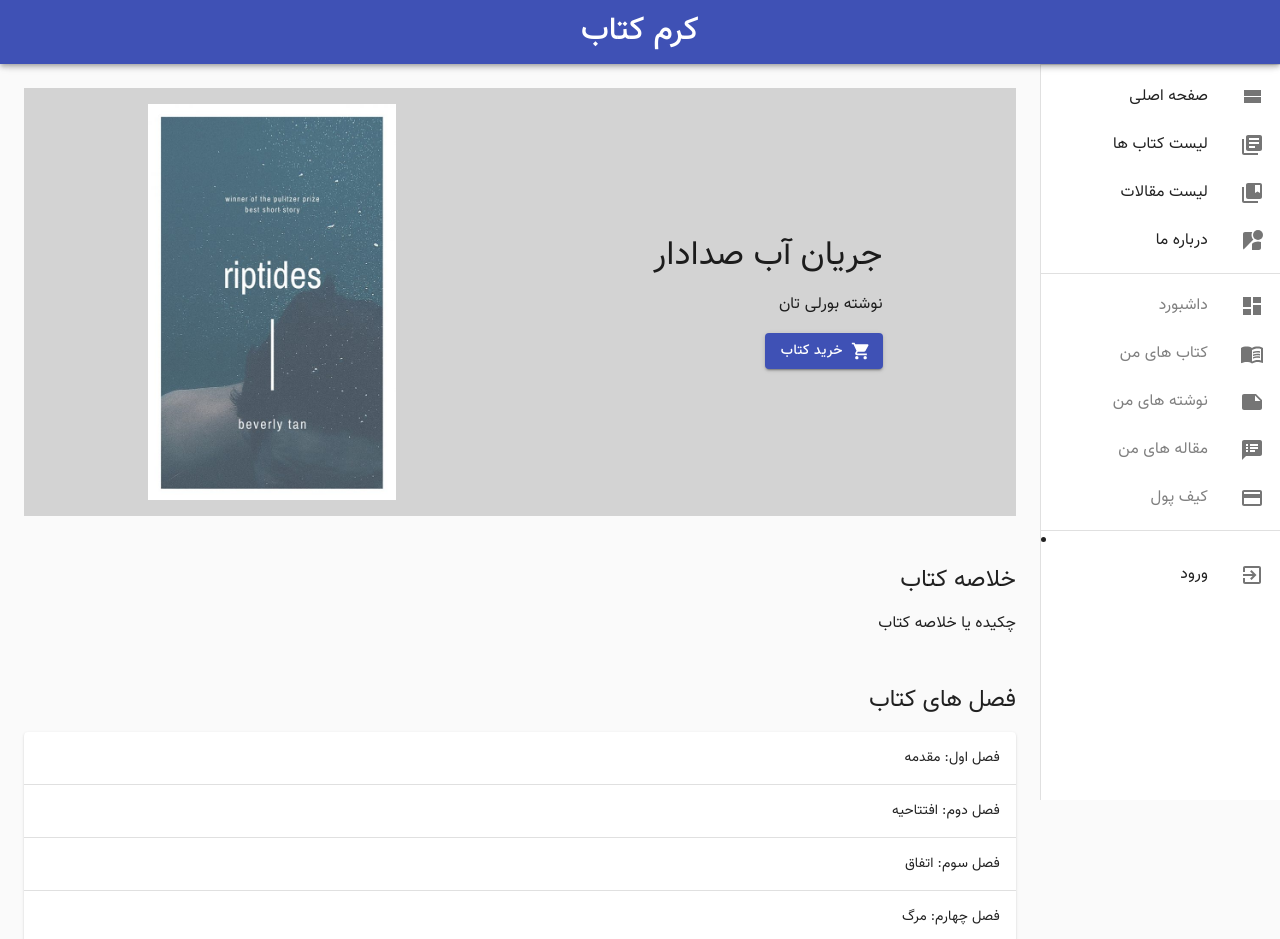
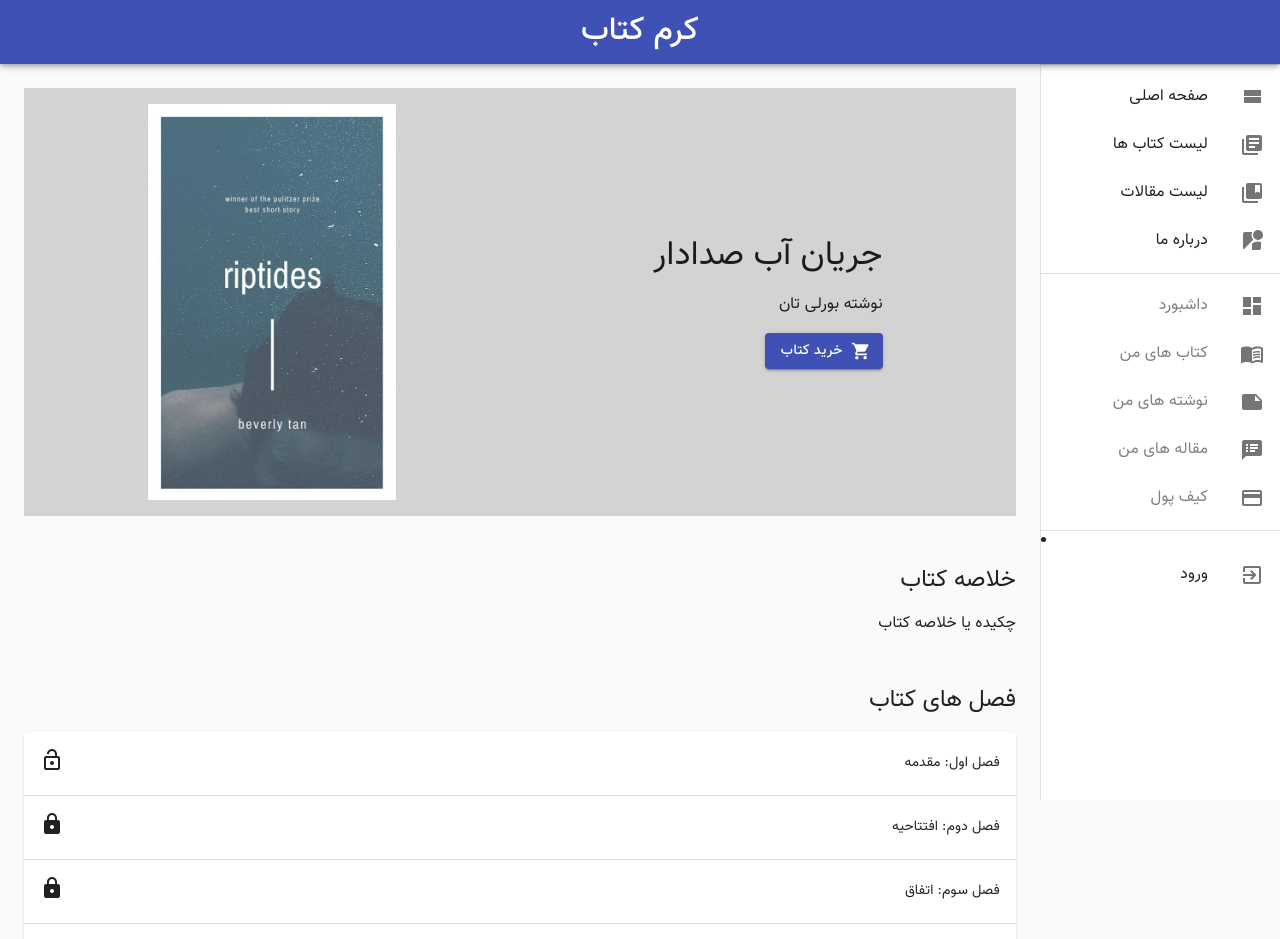
Before and after one commit to mohsen12999/bookworm, a React (Create React App) app: page /book/1 in a window 1280 px wide. Shown: the top 939 px of the page. Built offline with nearby package versions, Linux system fonts and the light colour scheme.

Commit message:
single book chapte locked/unlocked

```diff
--- a/src/pages/SingleBook.css
+++ b/src/pages/SingleBook.css
@@ -48,3 +48,7 @@
     width: 100%;
   }
 }
+
+.locked-chapter:hover {
+  cursor: no-drop;
+}
--- a/src/pages/SingleBook.js
+++ b/src/pages/SingleBook.js
@@ -9,53 +9,33 @@ import Paper from "@material-ui/core/Paper";
 import Button from "@material-ui/core/Button";
 import ShoppingCartIcon from "@material-ui/icons/ShoppingCart";
 import Tooltip from "@material-ui/core/Tooltip";
+import LockIcon from "@material-ui/icons/Lock";
+import LockOpenIcon from "@material-ui/icons/LockOpen";
 
 import { useParams } from "react-router-dom";
 
-import { makeStyles } from "@material-ui/core/styles";
-
-import { books } from "../services/data";
+import { getBook, getBookChapter } from "../services/data";
+import { AuthContext } from "../contexts/AuthContext";
 
 import "./SingleBook.css";
-
-const useStyles = makeStyles(theme => ({
-  bidSlider: {
-    background: "lightgray",
-    display: "flex"
-    //display: "display",
-    // [theme.breakpoints.up("sm")]: {
-    //   display: "flex"
-    // }
-  },
-  image: {
-    width: "50%",
-    margin: "1rem",
-    [theme.breakpoints.up("sm")]: {
-      width: "50%"
-    }
-  },
-  imageSpan: {
-    flexGrow: "1",
-    display: "flex",
-    justifyContent: "center",
-    alignItems: "center",
-    direction: "rtl",
-    width: "100%",
-    [theme.breakpoints.up("sm")]: {
-      width: "50%"
-    }
-  }
-}));
 
 // TODO: Book Name
 // TODO: Book Author
 // TODO: Book Abstract
+// TODO: Can Read(Auth & Buy)
+// TODO: Link to chapter
 
 const SingleBook = () => {
-  const classes = useStyles();
   let { id } = useParams();
-  const book = books.find(b => b.id === Number(id));
+  const book = getBook(id);
+  const chapters = getBookChapter(id);
 
+  return (
+    <AuthContext.Consumer>
+      {(context) => {
+        const owned =
+          context.isAuthenticated && context.boughtBook.includes(book.id);
+        console.log(owned);
         return (
           <React.Fragment>
             <div className="big-book-banner">
@@ -70,6 +50,7 @@ const SingleBook = () => {
                 <div className="book-text">
                   <Typography variant="h4">{book.title}</Typography>
                   <Typography paragraph>نوشته {book.author}</Typography>
+                  {!owned && (
                     <Button
                       className="buy-book-btn"
                       variant="contained"
@@ -78,6 +59,7 @@ const SingleBook = () => {
                     >
                       خرید کتاب
                     </Button>
+                  )}
                 </div>
               </div>
             </div>
@@ -90,69 +72,57 @@ const SingleBook = () => {
             </div>
 
             <div className="book-chapters">
-        <Typography variant="h5" component="h4" className="chapter-header">
+              <Typography
+                variant="h5"
+                component="h4"
+                className="chapter-header"
+              >
                 فصل های کتاب
               </Typography>
 
               <TableContainer component={Paper}>
-          <Table className={classes.table} aria-label="simple table">
+                <Table aria-label="simple table">
                   <TableBody>
-              <TableRow hover>
+                    {chapters.map((chapter) => (
+                      <TableRow
+                        key={chapter.id}
+                        hover
+                        className={
+                          chapter.free || owned
+                            ? "enable-chapter"
+                            : "locked-chapter"
+                        }
+                      >
                         <Tooltip
-                  title="برای خواندن این فصل باید کتاب را بخرید"
+                          title={
+                            chapter.free || owned
+                              ? "خواندن فصل"
+                              : "برای خواندن این فصل باید کتاب را بخرید"
+                          }
                           aria-label="خواندن"
                         >
                           <TableCell component="th" scope="row" align="right">
-                    فصل اول: مقدمه
+                            {chapter.title}
                           </TableCell>
                         </Tooltip>
+                        <TableCell component="th" scope="row" align="left">
+                          {chapter.free || owned ? (
+                            <LockOpenIcon />
+                          ) : (
+                            <LockIcon />
+                          )}
+                        </TableCell>
                       </TableRow>
-              <TableRow hover>
-                <Tooltip
-                  title="برای خواندن این فصل باید کتاب را بخرید"
-                  aria-label="خواندن"
-                >
-                  <TableCell component="th" scope="row" align="right">
-                    فصل دوم: افتتاحیه
-                  </TableCell>
-                </Tooltip>
-              </TableRow>
-              <TableRow hover>
-                <Tooltip
-                  title="برای خواندن این فصل باید کتاب را بخرید"
-                  aria-label="خواندن"
-                >
-                  <TableCell component="th" scope="row" align="right">
-                    فصل سوم: اتفاق
-                  </TableCell>
-                </Tooltip>
-              </TableRow>
-              <TableRow hover>
-                <Tooltip
-                  title="برای خواندن این فصل باید کتاب را بخرید"
-                  aria-label="خواندن"
-                >
-                  <TableCell component="th" scope="row" align="right">
-                    فصل چهارم: مرگ
-                  </TableCell>
-                </Tooltip>
-              </TableRow>
-              <TableRow hover>
-                <Tooltip
-                  title="برای خواندن این فصل باید کتاب را بخرید"
-                  aria-label="خواندن"
-                >
-                  <TableCell component="th" scope="row" align="right">
-                    فصل پنجم: رستگاری
-                  </TableCell>
-                </Tooltip>
-              </TableRow>
+                    ))}
                   </TableBody>
                 </Table>
               </TableContainer>
             </div>
           </React.Fragment>
         );
+      }}
+    </AuthContext.Consumer>
+  );
 };
 
 export default SingleBook;
```
Lines whose indentation alone changed are shown as unchanged.
